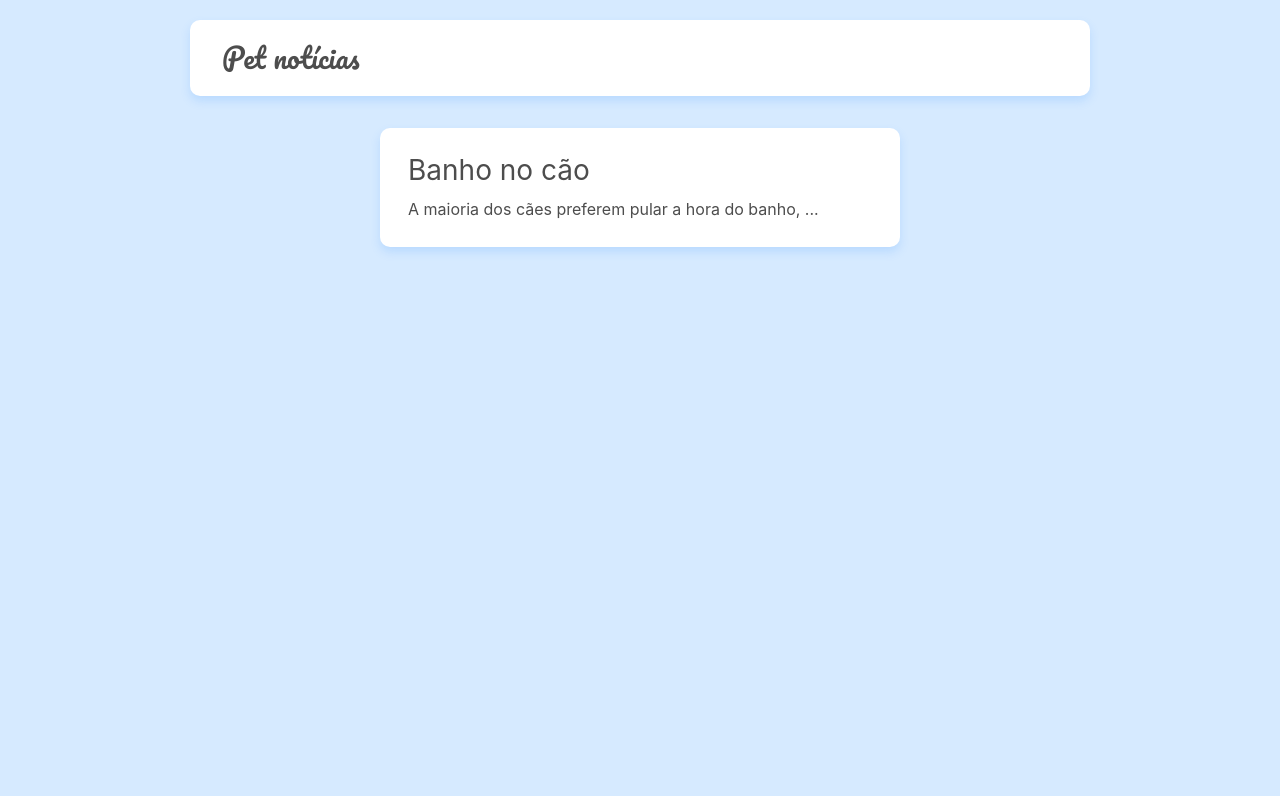
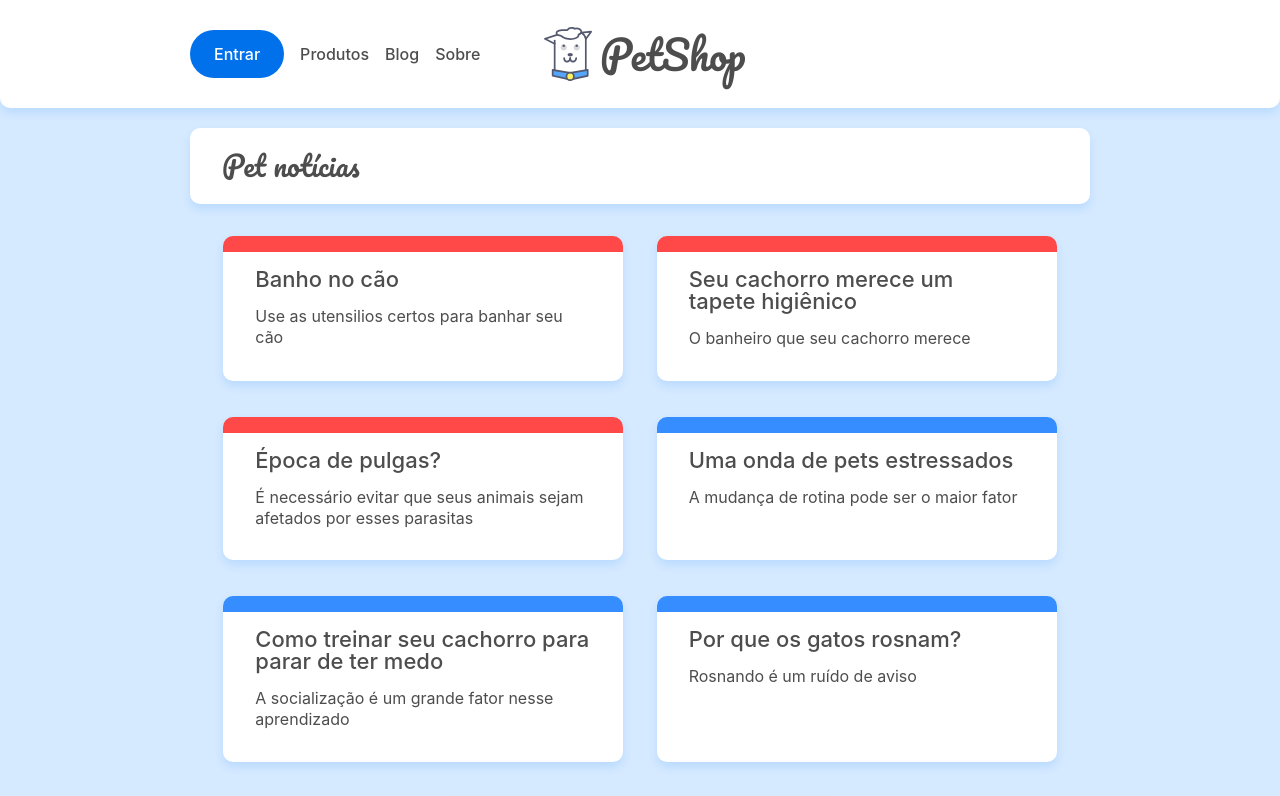
Before and after one commit to marcospardal/Alura_curso_React, a React (Create React App) app in the folder petshop/: page / in a window 1280 px wide. Shown: the top 796 px of the page. Built offline with nearby package versions, Linux system fonts and the light colour scheme; data requests are answered from the project's data file.

Commit message:
adicionando api, cabecalho e posts

```diff
--- a/petshop/package.json
+++ b/petshop/package.json
@@ -6,10 +6,12 @@
     "@testing-library/jest-dom": "^5.16.1",
     "@testing-library/react": "^12.1.2",
     "@testing-library/user-event": "^13.5.0",
+    "axios": "^0.24.0",
+    "json-server": "^0.17.0",
     "react": "^17.0.2",
     "react-dom": "^17.0.2",
     "react-router-dom": "^6.2.1",
-    "react-scripts": "5.0.0",
+    "react-scripts": "^2.1.3",
     "web-vitals": "^2.1.2"
   },
   "scripts": {
--- a/petshop/src/App.jsx
+++ b/petshop/src/App.jsx
@@ -5,10 +5,12 @@ import "./assets/css/base/base.css";
 import Home from "./paginas/Home";
 import Sobre from "./paginas/Sobre";
 import Pagina404 from "./paginas/404";
+import Cabecalho from "./components/Cabecalho";
 
 function App() {
   return (
     <Router>
+      <Cabecalho />
       <Routes>
         <Route exact path="/" element={<Home />} />
         <Route path="/sobre" element={<Sobre />} />
--- /dev/null
+++ b/petshop/src/api/api.js
@@ -0,0 +1,10 @@
+import axios from "axios";
+
+export const api = axios.create({
+  baseURL: "http://localhost:5000",
+});
+
+export const busca = async (url, setDado) => {
+  const resposta = await api.get(url);
+  setDado(resposta.data);
+};
--- /dev/null
+++ b/petshop/src/components/Cabecalho.jsx
@@ -0,0 +1,50 @@
+import React from "react";
+import { Link } from "react-router-dom";
+
+import imagem from "../assets/img/doguito.svg";
+import "../assets/css/components/cabecalho.css";
+
+const Cabecalho = () => {
+  return (
+    <header className="cabecalho container">
+      <div className="menu-hamburguer">
+        <span className="menu-hamburguer__icone"></span>
+      </div>
+      <div className="cabecalho-container">
+        <Link to="/" className="flex flex--centro">
+          <img className="cabecalho__logo" src={imagem} alt="Logo Doguito" />
+          <h1 className="cabecalho__titulo">PetShop</h1>
+        </Link>
+      </div>
+
+      <nav className="menu-cabecalho">
+        <ul className="menu-itens">
+          <li>
+            <Link className="menu-item menu-item--entrar" to="#">
+              Entrar
+            </Link>
+          </li>
+          <li>
+            <Link className="menu-item" to="#">
+              Produtos
+            </Link>
+          </li>
+          <li>
+            <Link className="menu-item" to="/">
+              Blog
+            </Link>
+          </li>
+          <li>
+            <Link className="menu-item" to="/sobre">
+              Sobre
+            </Link>
+          </li>
+        </ul>
+      </nav>
+
+      <div className="menu-cabecalho-background"></div>
+    </header>
+  );
+};
+
+export default Cabecalho;
--- /dev/null
+++ b/petshop/src/components/ListaPost.jsx
@@ -0,0 +1,27 @@
+import React, { useEffect, useState } from "react";
+import { Link } from "react-router-dom";
+
+import { busca } from "../api/api";
+
+const ListaPost = ({ url }) => {
+  const [posts, setPosts] = useState([]);
+
+  useEffect(() => {
+    busca(url, setPosts);
+  }, []);
+
+  return (
+    <section className="posts container">
+      {posts.map((post) => (
+        <Link className={`cartao-post cartao-post--${post.categoria}`} to="">
+          <article key={post.id}>
+            <h3 className="cartao-post__titulo">{post.title}</h3>
+            <p className="cartao-post__meta">{post.metadescription}</p>
+          </article>
+        </Link>
+      ))}
+    </section>
+  );
+};
+
+export default ListaPost;
--- a/petshop/src/paginas/Home.jsx
+++ b/petshop/src/paginas/Home.jsx
@@ -1,20 +1,15 @@
 import React from "react";
 import "../assets/css/components/cartao.css";
+
+import ListaPost from "../components/ListaPost";
 
 const Home = () => {
   return (
     <main>
       <div className="container">
         <h2 className="titulo-pagina">Pet notícias</h2>
-        <section className="container flex flex--centro">
-          <article className="cartao post">
-            <h2 className="cartao__titulo">Banho no cão</h2>
-            <p className="cartao__texto">
-              A maioria dos cães preferem pular a hora do banho, ...
-            </p>
-          </article>
-        </section>
       </div>
+      <ListaPost url={"/posts"} />
     </main>
   );
 };
```
Also changed, not shown: 1 other file (tests, documents, lock files or other folders).
